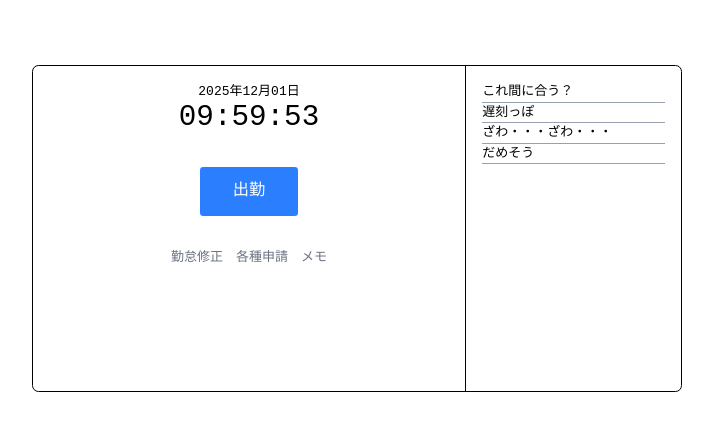
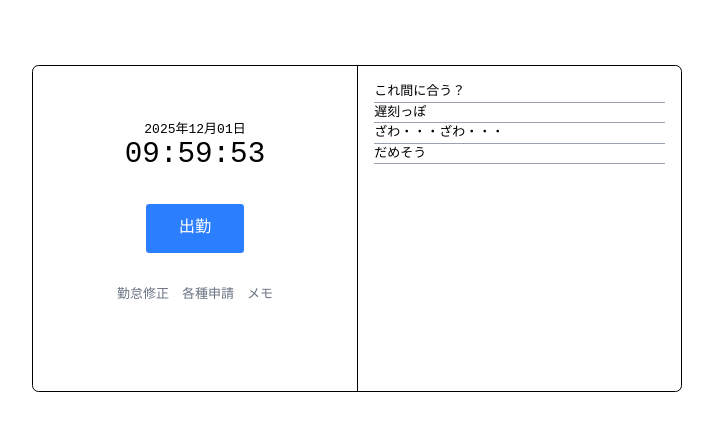
Before and after one commit to set0gut1/god-kintai, a SvelteKit app: page / in a window 1280 px wide. Shown: the top 430 px of the page, without its empty margins (33-746 px from the left). Built offline with nearby package versions, Linux system fonts and the light colour scheme.

Commit message:
デザイン微修正

```diff
--- a/src/routes/+page.svelte
+++ b/src/routes/+page.svelte
@@ -70,8 +70,8 @@
 </script>
 
 <div class="p-20">
-  <div class="border rounded-lg grid grid-cols-3 max-w-200">
-    <div class="col-span-2 text-center py-5">
+  <div class="border rounded-lg grid grid-cols-2 max-w-200">
+    <div class="pb-10 flex flex-col items-center justify-center">
       <p>
         {currentTime.format('YYYY年MM月DD日')}
       </p>
--- a/src/routes/comments.ts
+++ b/src/routes/comments.ts
@@ -10,7 +10,7 @@ export const toWorking = [
   ['神降臨ktkr', 2400],
   ['神', 2420],
   ['弊社はじまった', 3143],
-  ['五秒余裕を残しての出勤', 5011],
+  ['六秒余裕を残しての出勤', 5011],
   ['えらい', 5900],
   ['優勝', 6270]
 ];
@@ -19,9 +19,9 @@ export const toResting = [
   ['えっえっ', 2100],
   ['どうして', 2400],
   ['神いなくなったんだが', 3900],
-  ['プログラミングの悪魔　　　　弊社に9秒上陸', 4200],
-  ['もう終わりだ猫の会社', 5329],
+  ['プログラミングの悪魔、弊社に9秒上陸', 4200],
   ['帰ってきて', 5499],
+  ['もう終わりだ猫の会社', 5829],
   ['もしかしてもう今日の分のタスク終わった？', 6723],
   ['いやwww', 8111]
 ];
@@ -33,6 +33,7 @@ export const endResting = [
   ['おはよう！！', 3010],
   ['弊社はじまった（再掲）', 3143],
   ['神おはよ', 3690],
+  ['なんなんwww', 3730],
   ['出勤を見てるだけとは思えないワクワク感', 3920],
   ['おはーーー', 4100],
   ['フォローしました', 4500],
```
